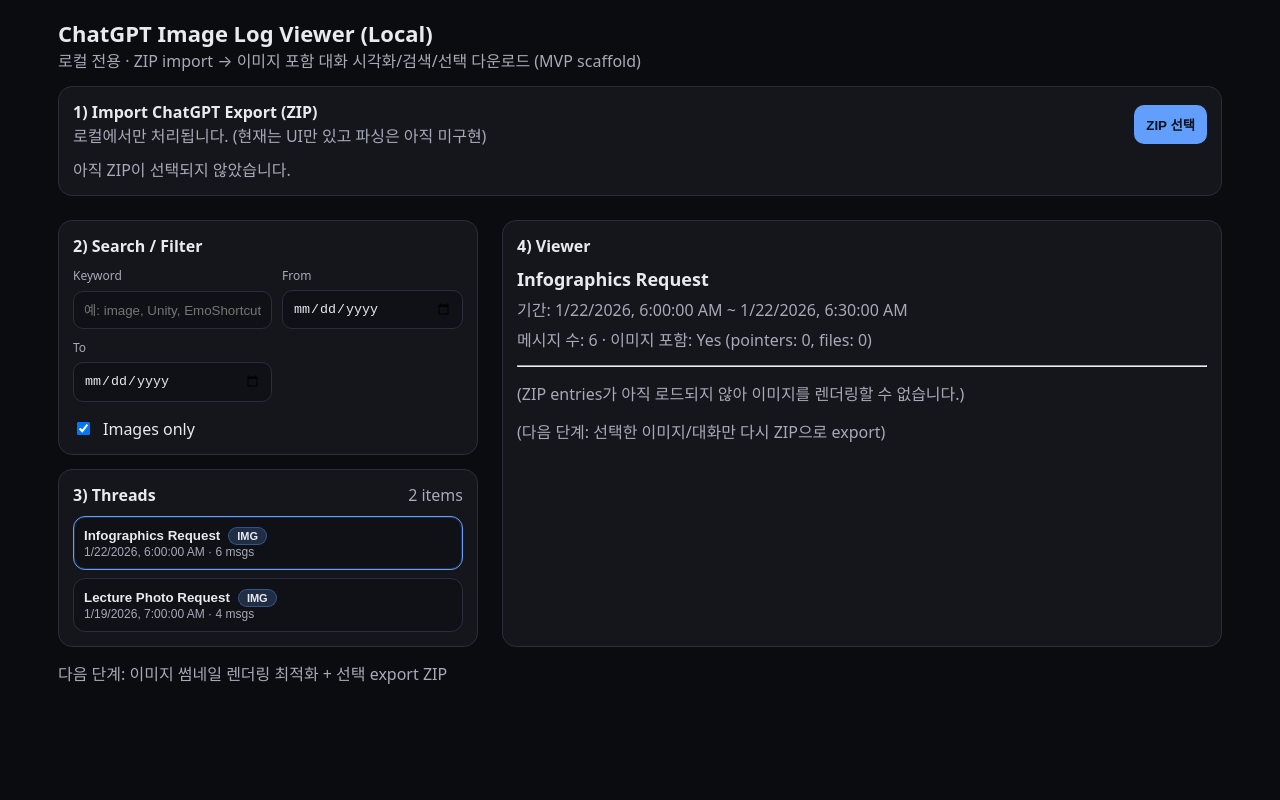
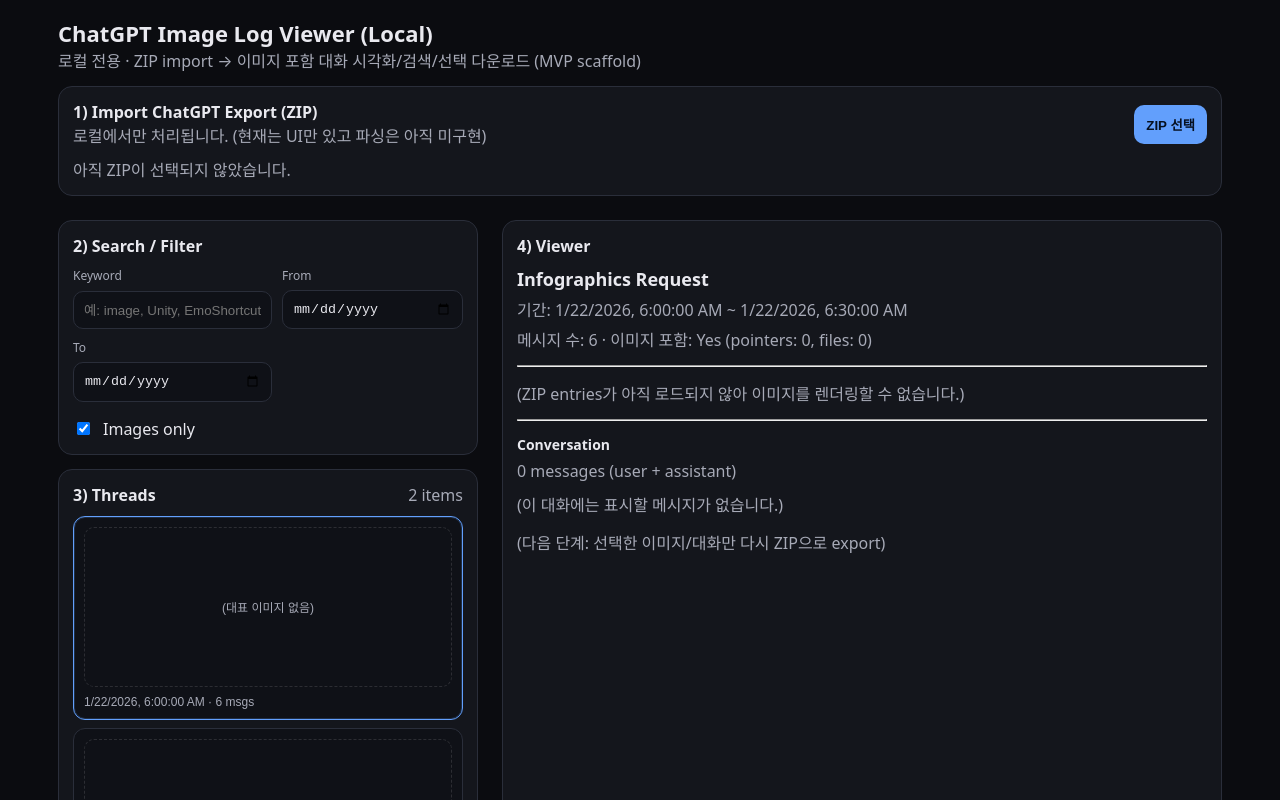
Before and after one commit to hyunaseo/GPTConversationLogVisualization, a React (Vite) app: page / in a window 1280 px wide. Shown: the top 800 px of the page. Built offline with nearby package versions, Linux system fonts and the light colour scheme.

Commit message:
Show representative images in thread list

```diff
--- a/src/App.tsx
+++ b/src/App.tsx
@@ -191,7 +191,13 @@
         {/* 2~4) Main content */}
         <section className="left">
           <FiltersBar filters={filters} onChange={setFilters} />
-          <ThreadList threads={filtered} selectedId={selectedId} onSelect={setSelectedId} />
+          <ThreadList
+            threads={filtered}
+            selectedId={selectedId}
+            onSelect={setSelectedId}
+            entries={zipEntries}
+            imagesOnly={filters.imagesOnly}
+          />
         </section>
 
         <section className="right">
--- a/src/components/ThreadList.tsx
+++ b/src/components/ThreadList.tsx
@@ -1,4 +1,6 @@
+import * as React from "react";
 import type { ChatThread } from "../types";
+import type { ZipEntries } from "../lib/zipJson";
 
 function fmt(ts?: number) {
   if (!ts) return "-";
@@ -10,9 +12,53 @@
   threads: ChatThread[];
   selectedId: string | null;
   onSelect: (id: string) => void;
+  entries: ZipEntries | null;
+  imagesOnly: boolean;
 };
 
-export function ThreadList({ threads, selectedId, onSelect }: Props) {
+function blobUrlFromEntry(entries: ZipEntries, path: string): string | null {
+  const u8 = entries[path];
+  if (!u8) return null;
+
+  const ext = path.toLowerCase().split(".").pop() || "png";
+  const mime =
+    ext === "jpg" || ext === "jpeg"
+      ? "image/jpeg"
+      : ext === "webp"
+      ? "image/webp"
+      : "image/png";
+
+  const ab = new Uint8Array(u8).buffer;
+  const blob = new Blob([ab], { type: mime });
+  return URL.createObjectURL(blob);
+}
+
+export function ThreadList({ threads, selectedId, onSelect, entries, imagesOnly }: Props) {
+  const [thumbUrls, setThumbUrls] = React.useState<Record<string, string>>({});
+
+  React.useEffect(() => {
+    for (const url of Object.values(thumbUrls)) URL.revokeObjectURL(url);
+    setThumbUrls({});
+
+    if (!imagesOnly || !entries) return;
+
+    const next: Record<string, string> = {};
+    for (const t of threads) {
+      const path = t.imagePaths?.[0];
+      if (!path) continue;
+      const url = blobUrlFromEntry(entries, path);
+      if (url) next[t.id] = url;
+    }
+    setThumbUrls(next);
+
+    return () => {
+      for (const url of Object.values(next)) URL.revokeObjectURL(url);
+    };
+    // eslint-disable-next-line react-hooks/exhaustive-deps
+  }, [threads, entries, imagesOnly]);
+
+  const showThumbnails = imagesOnly;
+
   return (
     <div className="card" style={{ height: "100%", overflow: "auto" }}>
       <div className="row" style={{ justifyContent: "space-between" }}>
@@ -28,6 +74,23 @@
             onClick={() => onSelect(t.id)}
             type="button"
           >
+            {showThumbnails ? (
+              <div className="threadThumb">
+                {thumbUrls[t.id] ? (
+                  <img
+                    className="threadThumbImage"
+                    src={thumbUrls[t.id]}
+                    alt={t.title ?? "thread image"}
+                  />
+                ) : (
+                  <div className="threadThumbPlaceholder muted">(대표 이미지 없음)</div>
+                )}
+                <div className="threadThumbMeta muted">
+                  {fmt(t.startTime)} · {t.messageCount} msgs
+                </div>
+              </div>
+            ) : (
+              <>
                 <div className="listTitle">
                   {t.title ?? "(untitled)"}{" "}
                   {t.hasImages ? <span className="pill">IMG</span> : null}
@@ -35,6 +98,8 @@
                 <div className="muted" style={{ fontSize: 12 }}>
                   {fmt(t.startTime)} · {t.messageCount} msgs
                 </div>
+              </>
+            )}
           </button>
         ))}
       </div>
--- a/src/components/ThreadViewer.tsx
+++ b/src/components/ThreadViewer.tsx
@@ -72,6 +72,7 @@
 
   const pointerCount = thread.imageAssetPointers?.length ?? 0;
   const imagePathCount = thread.imagePaths?.length ?? 0;
+  const messages = thread.messages ?? [];
 
   return (
     <div className="card" style={{ height: "100%" }}>
@@ -148,6 +149,46 @@
         <div className="muted">(이 대화에는 이미지가 없습니다.)</div>
       )}
 
+      {/* Conversation log */}
+      <div style={{ marginTop: 14 }}>
+        <hr style={{ margin: "14px 0" }} />
+
+        <div style={{ fontSize: 14, fontWeight: 700 }}>Conversation</div>
+        <div className="muted" style={{ marginTop: 6 }}>
+          {messages.length} message{messages.length === 1 ? "" : "s"} (user + assistant)
+        </div>
+
+        {messages.length > 0 ? (
+          <div className="conversationLog">
+            {messages.map((msg) => {
+              const text = msg.text?.trim();
+              const assetCount = msg.assetPointers?.length ?? 0;
+              const fallback = assetCount > 0 ? "(이미지 첨부)" : "(내용 없음)";
+
+              return (
+                <div key={msg.id} className="conversationMessage">
+                  <div className="conversationRole">
+                    {msg.role === "user" ? "User" : "Assistant"}
+                  </div>
+                  <div className="conversationBody">
+                    <div className="conversationText">{text || fallback}</div>
+                    {assetCount > 0 ? (
+                      <div className="conversationMeta muted">
+                        이미지 {assetCount}개 포함
+                      </div>
+                    ) : null}
+                  </div>
+                </div>
+              );
+            })}
+          </div>
+        ) : (
+          <div className="muted" style={{ marginTop: 10 }}>
+            (이 대화에는 표시할 메시지가 없습니다.)
+          </div>
+        )}
+      </div>
+
       {/* Asset pointers list */}
       {pointerCount > 0 ? (
         <div style={{ marginTop: 14 }}>
--- a/src/lib/parseConversations.ts
+++ b/src/lib/parseConversations.ts
@@ -1,4 +1,4 @@
-import type { ChatThread } from "../types";
+import type { ChatThread, ChatMessage } from "../types";
 
 function typeOf(v: any): string {
   if (v === null) return "null";
@@ -22,6 +22,24 @@
   return out;
 }
 
+function extractTextFromContent(content: any): string {
+  if (!content) return "";
+  if (typeof content?.text === "string") return content.text;
+
+  const parts = content.parts;
+  if (!Array.isArray(parts)) return "";
+
+  const texts: string[] = [];
+  for (const p of parts) {
+    if (typeof p === "string") {
+      texts.push(p);
+    } else if (p && typeof p === "object" && typeof (p as any).text === "string") {
+      texts.push((p as any).text);
+    }
+  }
+  return texts.join("\n").trim();
+}
+
 export function parseConversationsToThreads(conversations: any[]): ChatThread[] {
   const threads: ChatThread[] = [];
 
@@ -32,6 +50,7 @@
     let messageCount = 0;
     let hasImages = false;
     const assetPointers: string[] = [];
+    const messages: Array<{ msg: ChatMessage; order: number }> = [];
 
     for (const nodeId of Object.keys(mapping)) {
       const msg = mapping[nodeId]?.message;
@@ -50,10 +69,36 @@
           assetPointers.push(...aps);
         }
       }
+
+      const role = String(msg?.author?.role ?? "");
+      if (role === "user" || role === "assistant") {
+        const text = extractTextFromContent(content);
+        const messageAssetPointers =
+          contentType === "multimodal_text" ? getImageAssetPointersFromMessageContent(content) : [];
+
+        messages.push({
+          msg: {
+            id: String(msg?.id ?? nodeId),
+            role,
+            text,
+            createdAt: typeof msg?.create_time === "number" ? msg.create_time * 1000 : undefined,
+            assetPointers: messageAssetPointers.length ? messageAssetPointers : undefined,
+          },
+          order: messages.length,
+        });
+      }
     }
 
     // dedup
     const uniquePointers = Array.from(new Set(assetPointers));
+    const sortedMessages = messages.some((item) => item.msg.createdAt)
+      ? [...messages].sort((a, b) => {
+          const ta = a.msg.createdAt ?? 0;
+          const tb = b.msg.createdAt ?? 0;
+          if (ta !== tb) return ta - tb;
+          return a.order - b.order;
+        })
+      : messages;
 
     threads.push({
       id: String(conv?.id ?? conv?.conversation_id ?? ""),
@@ -62,6 +107,7 @@
       endTime: typeof conv?.update_time === "number" ? conv.update_time * 1000 : undefined,
       hasImages,
       messageCount,
+      messages: sortedMessages.length ? sortedMessages.map((item) => item.msg) : undefined,
       imageAssetPointers: uniquePointers.length ? uniquePointers : undefined,
     });
   }
--- a/src/styles.css
+++ b/src/styles.css
@@ -115,6 +115,33 @@
 }
 .listTitle { font-weight: 800; display: flex; align-items: center; gap: 8px; }
 
+.threadThumb {
+  display: grid;
+  gap: 8px;
+}
+
+.threadThumbImage {
+  width: 100%;
+  height: 160px;
+  object-fit: cover;
+  border-radius: 10px;
+  border: 1px solid rgba(255, 255, 255, 0.08);
+}
+
+.threadThumbPlaceholder {
+  height: 160px;
+  border-radius: 10px;
+  border: 1px dashed rgba(255, 255, 255, 0.12);
+  display: flex;
+  align-items: center;
+  justify-content: center;
+  font-size: 12px;
+}
+
+.threadThumbMeta {
+  font-size: 12px;
+}
+
 .pill {
   font-size: 11px;
   font-weight: 900;
@@ -129,3 +156,47 @@
 .right { min-height: 100%; }
 
 .footer { margin-top: 14px; }
+
+.conversationLog {
+  margin-top: 10px;
+  display: grid;
+  gap: 10px;
+  max-height: 320px;
+  overflow: auto;
+  border: 1px solid var(--border);
+  border-radius: 12px;
+  padding: 10px;
+  background: #0f1117;
+}
+
+.conversationMessage {
+  display: grid;
+  grid-template-columns: 90px 1fr;
+  gap: 10px;
+  padding: 10px;
+  border-radius: 10px;
+  background: rgba(20, 22, 28, 0.7);
+  border: 1px solid rgba(255, 255, 255, 0.06);
+}
+
+.conversationRole {
+  font-weight: 700;
+  font-size: 12px;
+  text-transform: uppercase;
+  color: var(--accent);
+  letter-spacing: 0.04em;
+}
+
+.conversationBody {
+  display: grid;
+  gap: 6px;
+}
+
+.conversationText {
+  white-space: pre-wrap;
+  line-height: 1.4;
+}
+
+.conversationMeta {
+  font-size: 11px;
+}
```
Also changed, not shown: src/types.ts (+8 -0 lines). Lines whose indentation alone changed are shown as unchanged.
